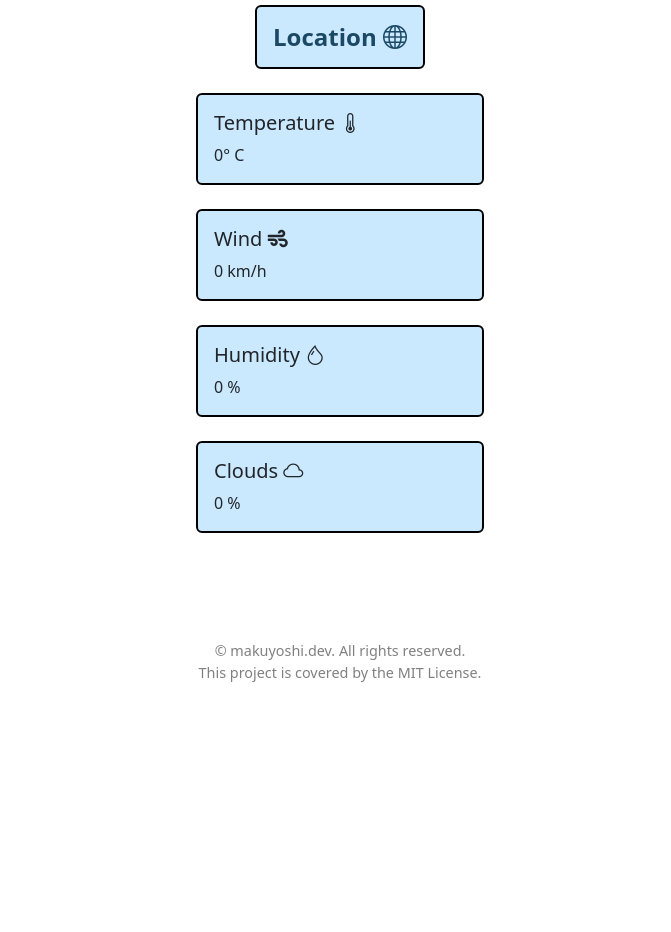
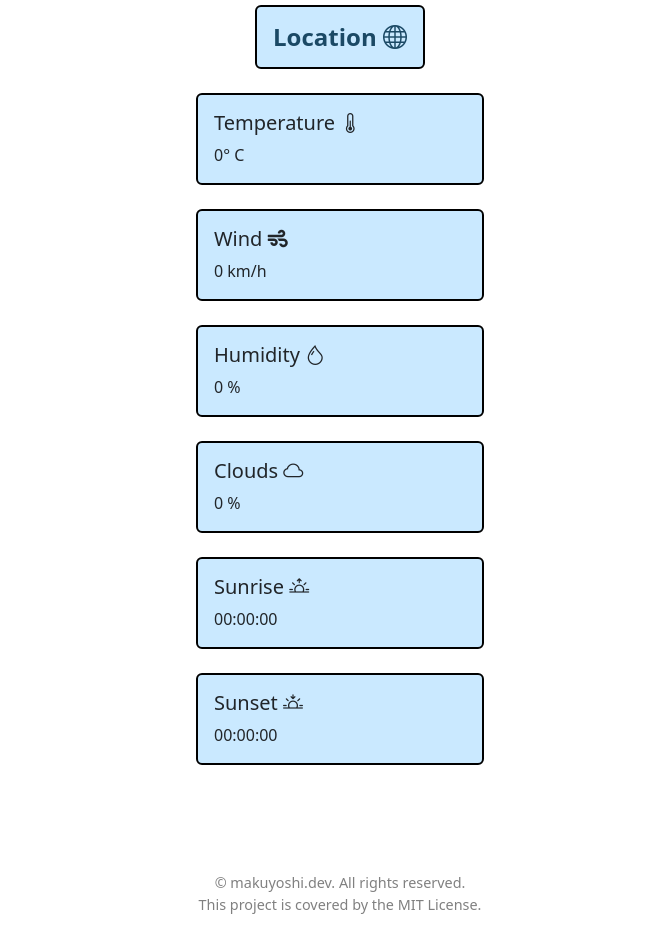
Before and after one commit to juskevic/highstorm, a website: page index.html in a window 1280 px wide. Shown: the part 111-1043 px from the top of the page, without its empty margins (300-971 px from the left). Before the commit the page ends 811 px from the top, so only its background shows below. Drawn offline with nearby package versions, Linux system fonts and the light colour scheme; no server answers.

Commit message:
Add sunrise and sunset information to weather app
A function for converting Unix timestamp to time format has been added to app.js. New sections for displaying sunrise and sunset data are also added to index.html. This provides users with more comprehensive weather information.

```diff
--- a/app.js
+++ b/app.js
@@ -32,5 +32,24 @@ function updateUI(data) {
     document.getElementById('location-wind').textContent = `${data.wind.speed} km/h`;
     document.getElementById('location-humidity').textContent = `${data.main.humidity} %`;
     document.getElementById('location-clouds').textContent = `${data.clouds.all} %`
+    document.getElementById('location-sunrise').textContent = unixToTime(data.sys.sunrise);
+    document.getElementById('location-sunset'). textContent = unixToTime(data.sys.sunset)
 }
 fetchWeatherData().catch((error) => console.error('Error:', error));
+
+
+/**
+ * Converts a Unix timestamp to a formatted time string.
+ *
+ * @param {number} unix_timestamp - The Unix timestamp to convert.
+ * @return {string} The formatted time string in 'HH:MM:SS' format.
+ */
+function unixToTime(unix_timestamp) {
+    let date = new Date(unix_timestamp * 1000);
+    let hours = date.getHours();
+    let minutes = "0" + date.getMinutes();
+    let seconds = "0" + date.getSeconds();
+
+    // Will display time in 'HH:MM:SS' format
+    return hours + ':' + minutes.substr(-2) + ':' + seconds.substr(-2);
+}
--- a/index.html
+++ b/index.html
@@ -151,6 +151,31 @@
                     </div>
                 </div>
             </div>
+            <!-- Sunrise -->
+            <div class="col mb-4">
+                <div class="card border-black border-2" style="width: 18rem; background-color: var(--columbia-blue)">
+                    <div class="card-body">
+                        <h5 class="card-title">
+                            Sunrise <i class="bi bi-sunrise"></i>
+                        </h5>
+                        <p id="location-sunrise" class="card-text">
+                            00:00:00
+                        </p>
+                    </div>
+                </div>
+            </div>
+            <div class="col mb-4">
+                <div class="card border-black border-2" style="width: 18rem; background-color: var(--columbia-blue)">
+                    <div class="card-body">
+                        <h5 class="card-title">
+                            Sunset <i class="bi bi-sunset"></i>
+                        </h5>
+                        <p id="location-sunset" class="card-text">
+                            00:00:00
+                        </p>
+                    </div>
+                </div>
+            </div>
         </div>
     </div>
 </main>
```
